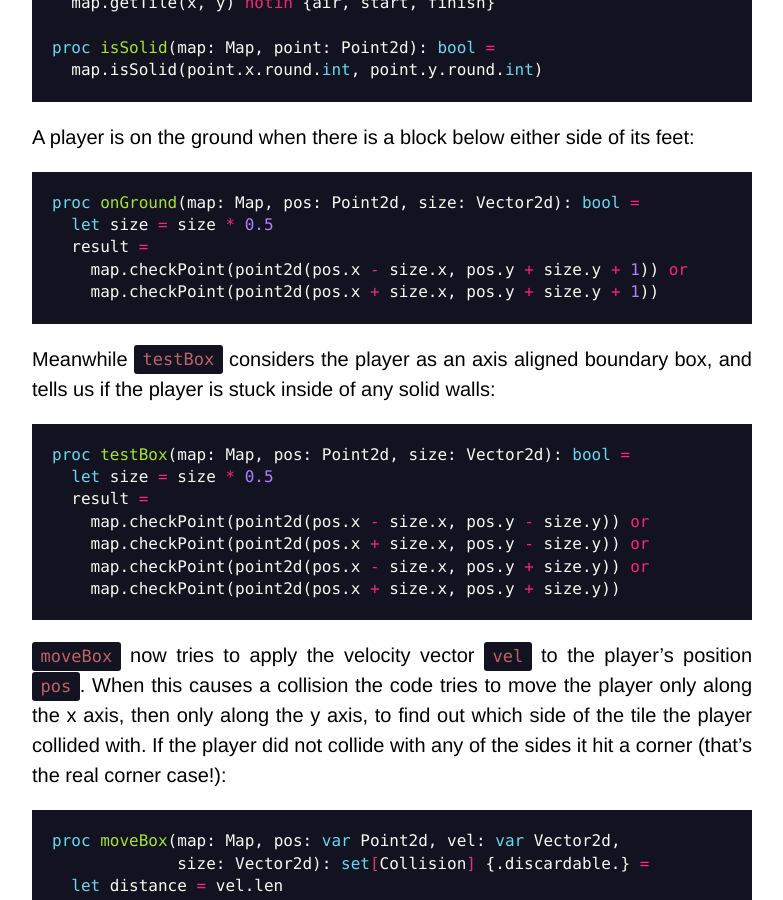
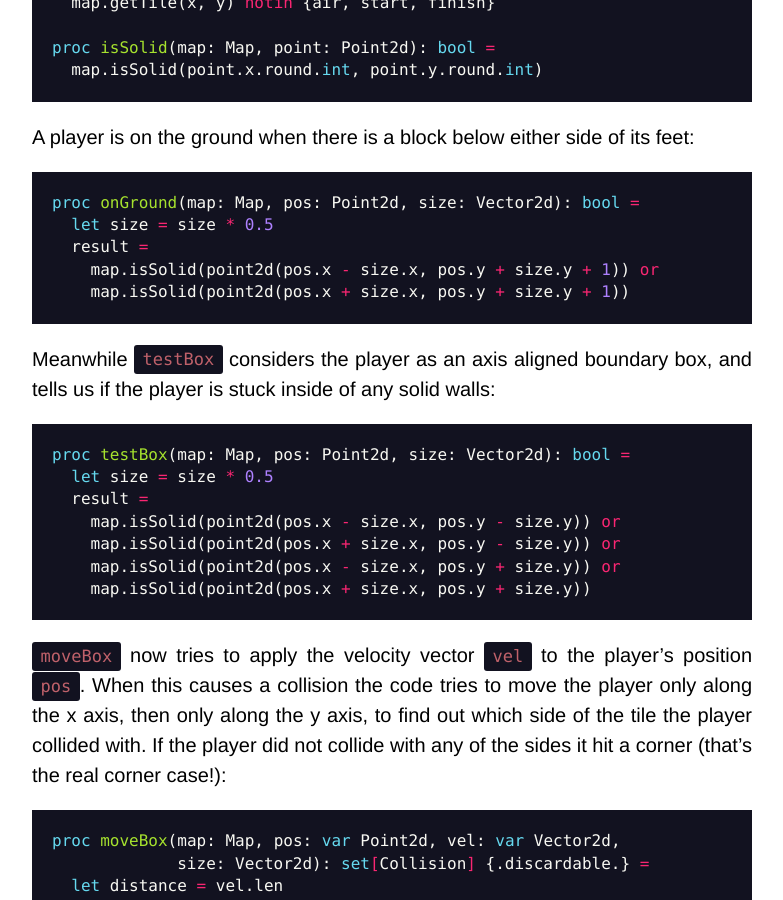
Before and after one commit to HookRace/hookrace-web, a Jekyll site: the page built from www/_posts/2016-06-14-writing-a-2d-platform-game-in-nim-with-sdl2.markdown, in a window 1280 px wide and 900 px high, scrolled down 19958 px. Shown: the whole window, without its empty margins (248-1031 px from the left). Built offline with Jekyll 4.4.1, drawn with Linux system fonts in a browser that asks for light colours; Markdown is read by kramdown in place of the engine named in the settings.

Commit message:
Fix checkPoint => isSolid (Thanks to FFX01)

```diff
--- a/www/_posts/2016-06-14-writing-a-2d-platform-game-in-nim-with-sdl2.markdown
+++ b/www/_posts/2016-06-14-writing-a-2d-platform-game-in-nim-with-sdl2.markdown
@@ -685,8 +685,8 @@ A player is on the ground when there is a block below either side of its feet:
 proc onGround(map: Map, pos: Point2d, size: Vector2d): bool =
   let size = size * 0.5
   result =
-    map.checkPoint(point2d(pos.x - size.x, pos.y + size.y + 1)) or
-    map.checkPoint(point2d(pos.x + size.x, pos.y + size.y + 1))
+    map.isSolid(point2d(pos.x - size.x, pos.y + size.y + 1)) or
+    map.isSolid(point2d(pos.x + size.x, pos.y + size.y + 1))
 {% endhighlight %}
 
 Meanwhile `testBox` considers the player as an axis aligned boundary box, and
@@ -696,10 +696,10 @@ tells us if the player is stuck inside of any solid walls:
 proc testBox(map: Map, pos: Point2d, size: Vector2d): bool =
   let size = size * 0.5
   result =
-    map.checkPoint(point2d(pos.x - size.x, pos.y - size.y)) or
-    map.checkPoint(point2d(pos.x + size.x, pos.y - size.y)) or
-    map.checkPoint(point2d(pos.x - size.x, pos.y + size.y)) or
-    map.checkPoint(point2d(pos.x + size.x, pos.y + size.y))
+    map.isSolid(point2d(pos.x - size.x, pos.y - size.y)) or
+    map.isSolid(point2d(pos.x + size.x, pos.y - size.y)) or
+    map.isSolid(point2d(pos.x - size.x, pos.y + size.y)) or
+    map.isSolid(point2d(pos.x + size.x, pos.y + size.y))
 {% endhighlight %}
 
 `moveBox` now tries to apply the velocity vector `vel` to the player's position
```
